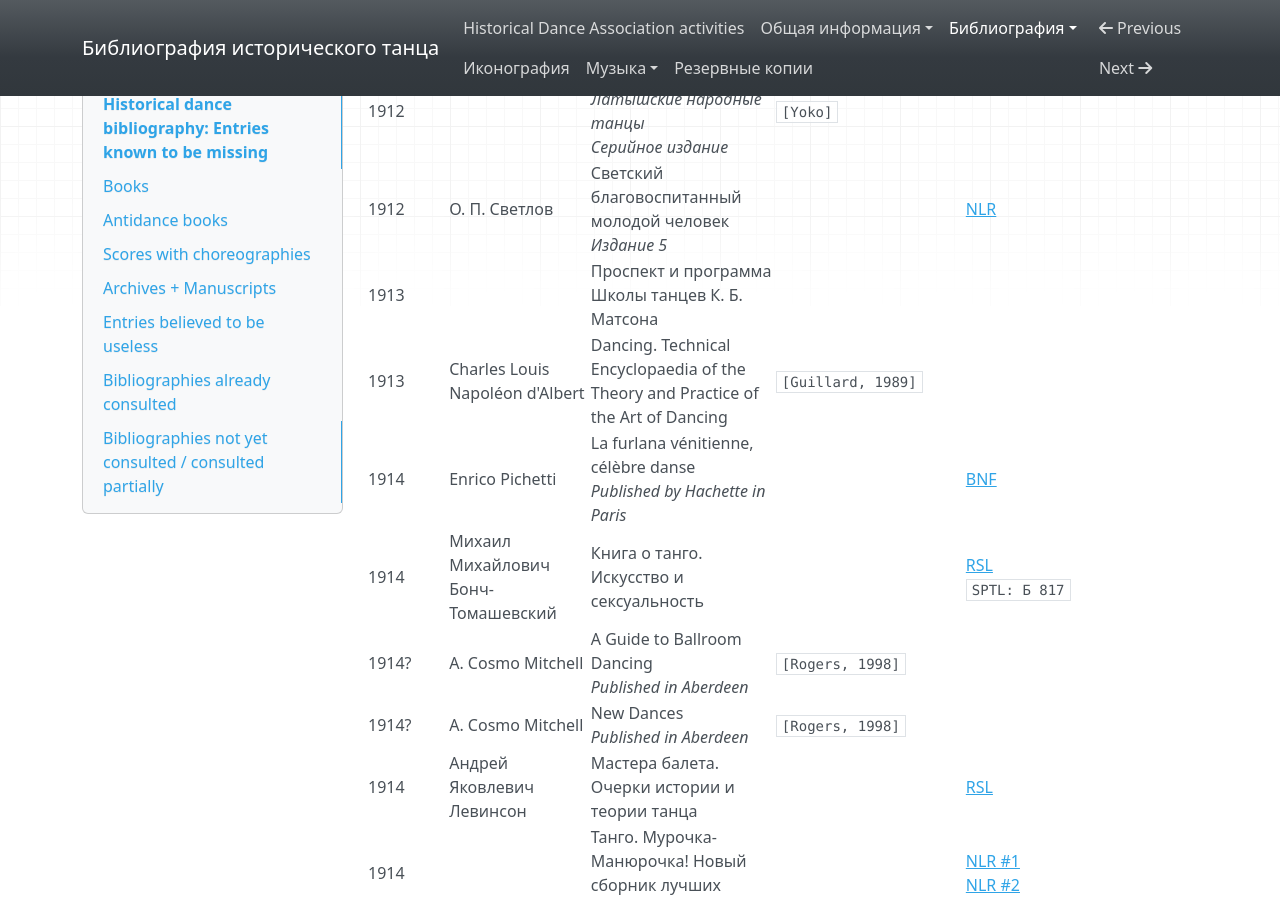
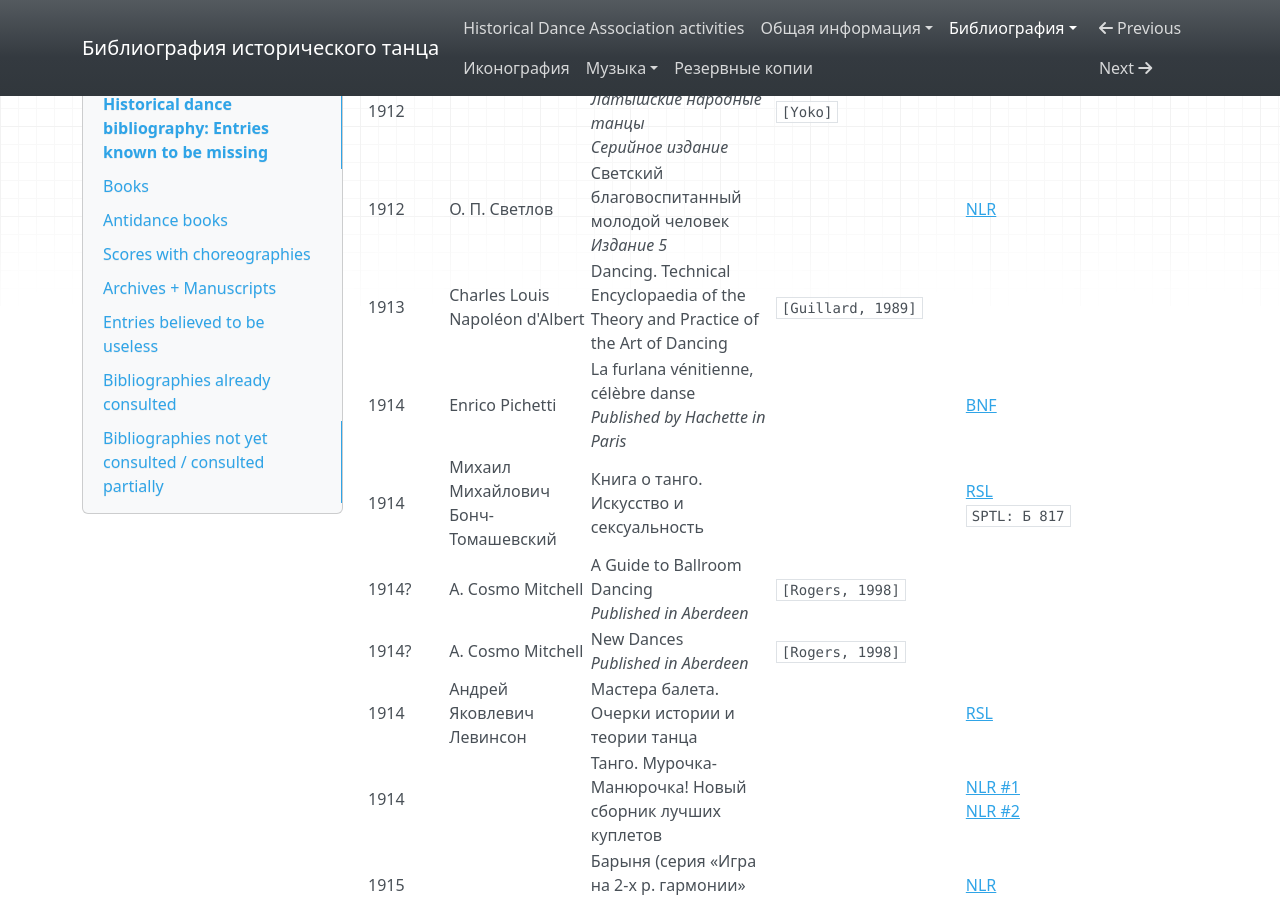
Before and after one commit to hda-technical/dancebooks, an MkDocs documentation site: the page built from docs/bibliography_missing.md, in a window 1280 px wide and 900 px high, scrolled down 50567 px. Built offline with MkDocs 1.6.1, drawn with Linux system fonts in a browser that asks for light colours; nearby versions of some CDN libraries.

Commit message:
Remove [matson_1913_prospekts] from missing.md

```diff
--- a/docs/bibliography_missing.md
+++ b/docs/bibliography_missing.md
@@ -458,7 +458,6 @@ _This table is intended to be accurate, yet sometimes it is slightly outdated._
 | 1912 | | Dejas skola. Rokasgrahmata paschmahzibdi. Школа танцев<br/>_Второе издание_ | `[Yoko]` | |
 | 1912 | | Latwju tautas dejas<br/>_Латышские народные танцы_<br/>_Серийное издание_ | `[Yoko]` | |
 | 1912 | О. П. Светлов | Светский благовоспитанный молодой человек<br/>_Издание 5_ | | [NLR](https://primo.nlr.ru/permalink/f/df0lai/07NLR_LMS004805109) |
-| 1913 | | Проспект и программа Школы танцев К. Б. Матсона | | |
 | 1913 | Charles Louis Napoléon d'Albert | Dancing. Technical Encyclopaedia of the Theory and Practice of the Art of Dancing | `[Guillard, 1989]` | |
 | 1914 | Enrico Pichetti | La furlana vénitienne, célèbre danse<br/>_Published by Hachette in Paris_ | | [BNF](https://catalogue.bnf.fr/ark:/12148/cb311051632) |
 | 1914 | Михаил Михайлович Бонч-Томашевский | Книга о танго. Искусство и сексуальность | | [RSL](https://search.rsl.ru/ru/record/01004188739)<br/>`SPTL: Б 817` |
```
